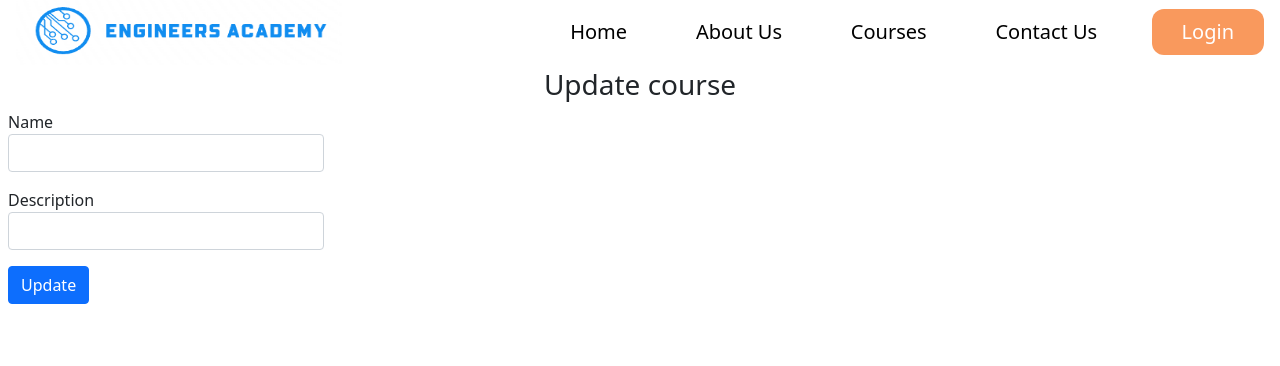
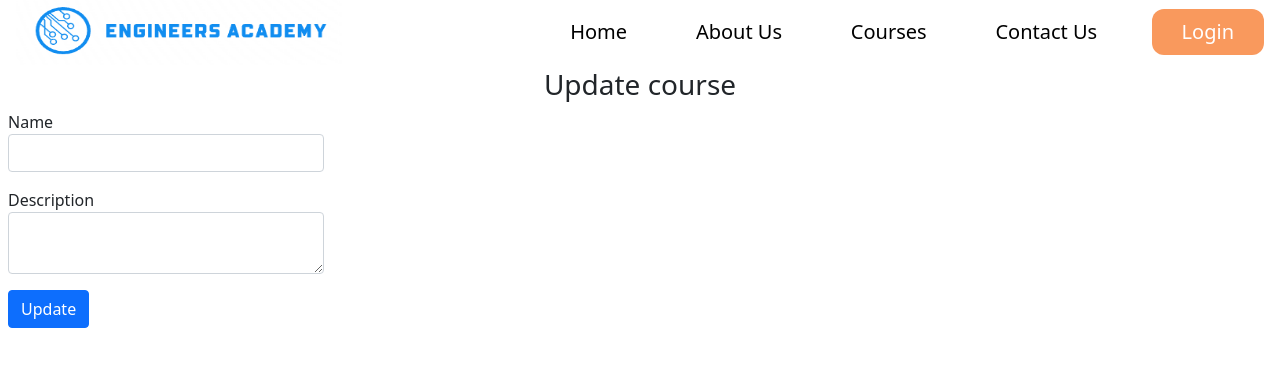
Before and after one commit to digitalbangash1/Project-FrontEnd, a React (Create React App) app: page /courses/1/update in a window 1280 px wide. Shown: the top 366 px of the page. Built offline with nearby package versions, Linux system fonts and the light colour scheme; no server answers.

Commit message:
last update

```diff
--- a/src/components/Courses/CourseUpdate.js
+++ b/src/components/Courses/CourseUpdate.js
@@ -68,7 +68,7 @@ export default function CourseUpdate() {
                 </div>
                 <div class="mb-3">
                     <label>Description</label>
-                    <input type="text" class="form-control w-25"
+                    <textarea type="text" class="form-control w-25"
                         value={values.description}
                         onChange={handleDescriptionChange}
                     />
```
